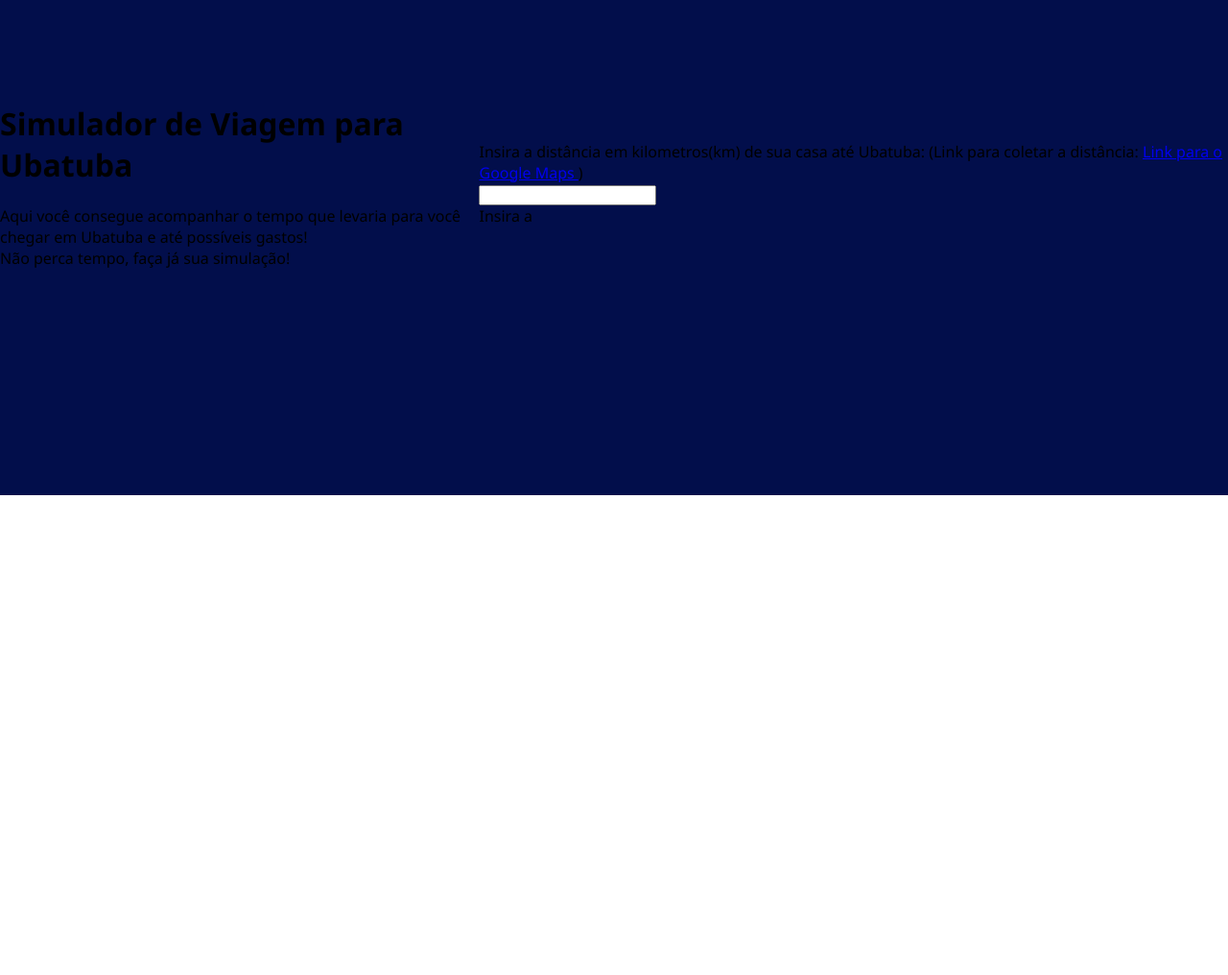
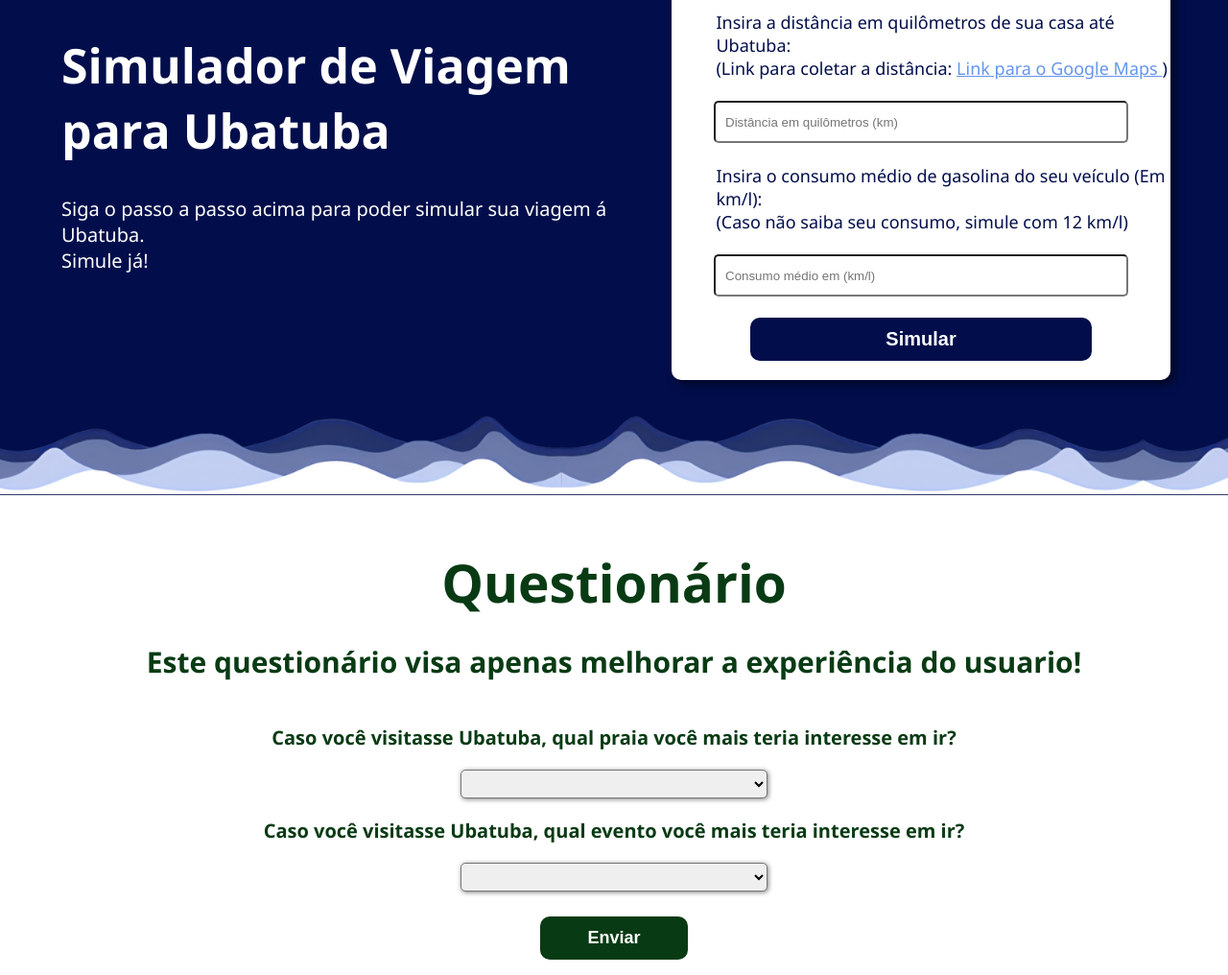
Before and after one commit to leoscavazza/Ubaturismo, a website: page site/public/simulador.html in a window 1280 px wide. Shown: the part 2264-3280 px from the top of the page at 96% size. Before the commit the page ends 2780 px from the top, so only its background shows below. Drawn offline with Linux system fonts and the light colour scheme.

Commit message:
Atualizando e finalizando a lógica e a parte visual do simulador

```diff
--- a/site/public/css/simulador.css
+++ b/site/public/css/simulador.css
@@ -177,4 +177,194 @@ body {
   width: 100%;
   height: 650px;
   background-color: #020e4b;
+  background-image: url(../assets/imgs/banner_resultado.png);
+  background-size: cover;
 }
+
+.texto_simulador {
+  display: flex;
+  flex-direction: column;
+  justify-content: center;
+  align-items: initial;
+  width: 50%;
+  margin-bottom: 6%;
+}
+
+.texto_simulador h1 {
+  color: #fff;
+  font-weight: 800;
+  font-size: 50px;
+  margin-left: 10%;
+}
+
+.texto_simulador p {
+  color: #fff;
+  font-weight: 500;
+  font-size: 20px;
+  margin-left: 10%;
+  margin-top: 0;
+}
+
+.simulador {
+  display: flex;
+  flex-direction: column;
+  justify-content: center;
+  align-items: center;
+  width: 50%;
+  margin-bottom: 6%;
+}
+
+#card_simulador {
+  display: flex;
+  flex-direction: column;
+  justify-content: center;
+  align-items: center;
+  width: 75%;
+  padding: 20px;
+  box-shadow: 5px 5px 10px rgba(0, 0, 0, 0.5);
+  border-radius: 10px;
+  background-color: #fff;
+}
+
+.linha_resultado {
+  display: flex;
+  align-items: center;
+  justify-content: center;
+  width: 100%;
+}
+
+.simulador h1 {
+  color: #020e4b;
+  font-weight: 800;
+  font-size: 40px;
+  text-align: center;
+  width: 100%;
+  margin-top: 0;
+}
+
+.simulador p {
+  color: #020e4b;
+  font-weight: 500;
+  margin-left: 11%;
+  font-size: 18px;
+  width: 100%;
+  margin-top: 0;
+  margin-bottom: 0;
+}
+
+.linha_resultado p {
+  margin: 0;
+  font-size: 28px;
+  font-weight: 700;
+  margin-left: 6%;
+  width: 100%;
+}
+
+#ultima_linha {
+  display: flex;
+  flex-direction: column;
+  padding-bottom: 4%;
+  border-bottom: 4px solid #020e4b;
+}
+
+#ultima_linha p {
+  margin-left: 12%;
+}
+
+#ultima_linha button {
+  margin-top: 4%;
+}
+
+.paragrafo_responda_questionario {
+  display: flex;
+  justify-content: center;
+  width: 100%;
+}
+
+.paragrafo_responda_questionario p {
+  width: 85%;
+  text-align: center;
+  font-size: 20px;
+  font-weight: 700;
+  margin: 0;
+  margin-top: 4%;
+}
+
+.simulador input{
+  width: 85%;
+  border-radius: 5px;
+  height: 40px;
+  padding: 0px 10px 0px;
+}
+
+.simulador button {
+  width: 74%;
+  height: 45px;
+  font-size: 20px;
+  font-weight: 800;
+  border: 2px solid #020e4b;
+  border-radius: 10px;
+  color: #fff;
+  background-color: #020e4b;
+  transition: 0.3s ease;
+}
+
+.simulador button:hover {
+  background-color: #fff;
+  color: #020e4b;
+}
+
+.container_questionario {
+  display: flex;
+  flex-direction: column;
+  justify-content: center;
+  align-items: center;
+  width: 100%;
+  height: 500px;
+  background-color: #fff;
+}
+
+.container_questionario h1 {
+  font-size: 55px;
+  font-weight: 800;
+  color: #083b14;
+  margin-bottom: 0;
+}
+
+.container_questionario h2 {
+  font-size: 30px;
+  font-weight: 700;
+  color: #083b14;
+}
+
+.container_questionario p {
+  font-size: 20px;
+  font-weight: 600;
+  color: #083b14;
+}
+
+.container_questionario select {
+  width: 25%;
+  height: 30px;
+  box-shadow: 1px 1px 5px rgba(0, 0, 0, 0.5);
+  border-radius: 5px;
+}
+
+.container_questionario button {
+  width: 12%;
+  height: 45px;
+  border: 2px solid #083b14;
+  border-radius: 10px;
+  margin-top: 2%;
+  font-size: 18px;
+  font-weight: 800;
+  background-color: #083b14;
+  color: #fff;
+  transition: 0.3s ease;
+}
+
+.container_questionario button:hover {
+  background-color: #fff;
+  color: #083b14;
+  border: 2px solid #083b14;
+}
--- /dev/null
+++ b/site/public/js/simulador.js
@@ -0,0 +1,70 @@
+function simular() {
+    var distancia = Number(ipt_distancia.value);
+    var consumo = Number(ipt_consumo.value);
+
+    if (distancia == "") {
+        alert("O campo de distância precisa ser preenchido.");
+    } else if (ipt_distancia.value != distancia) {
+        alert("O campo de distância pode conter apenas números.");
+    } else if (distancia < 0) {
+        alert("Insira uma distância válida.");
+    } else if (distancia > 5000) {
+        alert("Para viagens acima de 5000 km é recomendado uma passagem de avião.");
+    } else if (consumo == "") {
+        alert("O campo de consumo médio precisa ser preenchido.");
+    } else if (ipt_consumo.value != consumo) {
+        alert("O campo de consumo médio pode conter apenas números.");
+    } else if (consumo < 0) {
+        alert("Insira um consumo válido.");
+    } else if (consumo > 30) {
+        alert("Insira um consumo válido.");
+    } else {
+        var litros = distancia / consumo;
+        var preco = litros * 6.16;
+        var tempo = distancia / 75;
+
+        card_simulador.innerHTML =
+            `<h1>Resultado</h1>
+            <div class="linha_resultado">
+                <p>Distância total da viagem: ${distancia} Km</p>
+            </div>
+            <div class="linha_resultado">
+                <p>Duração aproximada da viagem: ${tempo} Horas</p>
+            </div>
+            <div id="ultima_linha" class="linha_resultado">
+                <p>Gasto total com gasolina: ${preco.toLocaleString('pt-BR',{ style: 'currency', currency: 'BRL' })}</p>
+                <button onclick="simular_novamente()">Simular novamente</button>
+            </div>
+            <div class="paragrafo_responda_questionario">
+                <p>
+                    Responda também nosso questionário logo abaixo,
+                    para nos ajudar a lhe fornecer a melhor expêriencia
+                    possivel!
+                </p>
+            </div>`
+    }
+}
+
+function simular_novamente() {
+    card_simulador.innerHTML =
+        `<h1>Simulador</h1>
+        <p class="paragrafo_distancia">
+            Insira a distância em quilômetros de sua casa até Ubatuba:
+            <br>
+            (Link para coletar a distância:
+            <a href="https://www.google.com/maps/dir//Ubatuba,+SP/@-23.3143278,-47.1817137,8z/data=!4m8!4m7!1m0!1m5!1m1!1s0x94cd5228bab1966d:0x9905169ef1825576!2m2!1d-45.0849154!2d-23.4345298?entry=ttu&g_ep=EgoyMDI1MTExNi4wIKXMDSoASAFQAw%3D%3D" style="color: cornflowerblue;">
+                Link para o Google Maps
+            </a>)
+        </p>
+        <br>
+        <input id="ipt_distancia" placeholder="Distância em quilômetros (km)"><br>
+        <p>
+            Insira o consumo médio de gasolina do seu veículo (Em km/l):
+            <br>
+            (Caso não saiba seu consumo, simule com 12 km/l)
+        </p>
+        <br>
+        <input id="ipt_consumo" placeholder="Consumo médio em (km/l)"><br>
+
+        <button onclick="simular()">Simular</button>`
+}
--- a/site/public/simulador.html
+++ b/site/public/simulador.html
@@ -13,6 +13,8 @@
     <link rel="stylesheet" href="./css/simulador.css">
     <link rel="icon" href="./assets/icon/favicon2.ico">
     <link rel="preconnect" href="https://fonts.gstatic.com">
+
+    <script src="./js/simulador.js"></script>
 </head>
 
 <body>
@@ -71,7 +73,8 @@
                     simulador,
                     em seguida insira a localização de sua casa como local de partida, após inserir a localização,
                     verifique a distância
-                    em kilometros informada na primeira rota, assim como na imagem.</p>
+                    em quilômetros informada na primeira rota, assim como na imagem.
+                </p>
             </div>
             <img src="assets/imgs/exemplo_kilometragem.png" alt="exemplo de kilometragem">
         </div>
@@ -79,40 +82,41 @@
             <div class="texto_passos">
                 <h1>2º Passo:</h1>
                 <p>
-                    Após concluir o primeiro passo, insira na primeira entrada do simulador a distância em kilometros,
-                    assim como na imagem.</p>
+                    Após concluir o primeiro passo, insira na primeira entrada do simulador a distância em quilômetros,
+                    assim como na imagem.
+                </p>
             </div>
-            <img src="assets/imgs/exemplo_kilometragem.png" alt="exemplo de kilometragem">
+            <img src="assets/imgs/segundo_passo.png" alt="exemplo de kilometragem">
         </div>
         <div class="passos">
             <div class="texto_passos">
                 <h1>3º Passo:</h1>
                 <p>
-                    Após concluir o segundo passo, selecione na segunda entrada, se você gostaria de viajar de carro ou
-                    de avião, assim como na imagem.</p>
+                    Após concluir o segundo passo, insira na segunda entrada o consumo médio de gasolina do seu veículo em quilômetros por litros.
+                    Caso não saiba seu consumo, simule com 12 km/l, pois essa é uma média geral.
+                </p>
             </div>
-            <img src="assets/imgs/exemplo_kilometragem.png" alt="exemplo de kilometragem">
+            <img src="assets/imgs/terceiro_passo.png" alt="exemplo de kilometragem">
         </div>
-
         <div class="passos">
             <div class="texto_passos">
                 <h1>4º Passo:</h1>
                 <p>
-                    Após concluir o terceiro passo, caso você tenha escolhido carro, selecione na terceira entrada a
-                    categoria do seu carro, se você escolheu avião, selecione a classe da viagem, assim como na imagem
-                    (Exemplo: carro).</p>
+                    Após concluir o terceiro passo, clique no botão simular assim como na imagem e acompanhe o resultado
+                    da simulação, com a distância total, duração da viagem e gasto total com gasolina.
+                </p>
             </div>
-            <img src="assets/imgs/exemplo_kilometragem.png" alt="exemplo de kilometragem">
+            <img src="assets/imgs/quarto_passo.png" alt="exemplo de kilometragem">
         </div>
-
         <div class="passos">
             <div class="texto_passos">
                 <h1>5º Passo:</h1>
                 <p>
-                    Após concluir o quarto passo, clique no botão simular e desça um pouco a tela para ver o resultado
-                    da simulação, assim como na imagem.</p>
+                    Após concluir o quarto passo, Responda também nosso questionário logo abaixo, para nos ajudar a lhe
+                    fornecer a melhor expêriencia possivel!
+                </p>
             </div>
-            <img src="assets/imgs/exemplo_kilometragem.png" alt="exemplo de kilometragem">
+            <img src="assets/imgs/quinto_passo.png" alt="exemplo de kilometragem">
         </div>
     </div>
 
@@ -120,20 +124,54 @@
         <div class="texto_simulador">
             <h1>Simulador de Viagem para Ubatuba</h1>
             <p>
-                Aqui você consegue acompanhar o tempo que levaria para você<br> chegar em Ubatuba e até possíveis
-                gastos!<br>
-                Não perca tempo, faça já sua simulação!
+                Siga o passo a passo acima para poder simular sua viagem á Ubatuba.<br>
+                Simule já!
             </p>
         </div>
         <div class="simulador">
-            Insira a distância em kilometros(km) de sua casa até Ubatuba: (Link para coletar a distância:
-            <a href="https://www.google.com/maps/dir//Ubatuba,+SP/@-23.3143278,-47.1817137,8z/data=!4m8!4m7!1m0!1m5!1m1!1s0x94cd5228bab1966d:0x9905169ef1825576!2m2!1d-45.0849154!2d-23.4345298?entry=ttu&g_ep=EgoyMDI1MTExNi4wIKXMDSoASAFQAw%3D%3D">
-                Link para o Google Maps
-            </a>)<br>
-            <input id="ipt_distancia"><br>
+            <div id="card_simulador">
+                <h1>Simulador</h1>
+                <p class="paragrafo_distancia">
+                    Insira a distância em quilômetros de sua casa até Ubatuba:
+                    <br>
+                    (Link para coletar a distância:
+                    <a href="https://www.google.com/maps/dir//Ubatuba,+SP/@-23.3143278,-47.1817137,8z/data=!4m8!4m7!1m0!1m5!1m1!1s0x94cd5228bab1966d:0x9905169ef1825576!2m2!1d-45.0849154!2d-23.4345298?entry=ttu&g_ep=EgoyMDI1MTExNi4wIKXMDSoASAFQAw%3D%3D"
+                        style="color: cornflowerblue;">
+                        Link para o Google Maps
+                    </a>)
+                </p>
+                <br>
+                <input id="ipt_distancia" placeholder="Distância em quilômetros (km)"><br>
+                <p>
+                    Insira o consumo médio de gasolina do seu veículo (Em km/l):
+                    <br>
+                    (Caso não saiba seu consumo, simule com 12 km/l)
+                </p>
+                <br>
+                <input id="ipt_consumo" placeholder="Consumo médio em (km/l)"><br>
 
-            Insira a
+
+                <button onclick="simular()">Simular</button>
+            </div>
         </div>
+    </div>
+
+    <div class="container_questionario">
+        <h1>Questionário</h1>
+
+        <h2>Este questionário visa apenas melhorar a experiência do usuario!</h2>
+
+        <p>Caso você visitasse Ubatuba, qual praia você mais teria interesse em ir?</p>
+        <select id="select_praia">
+
+        </select>
+
+        <p>Caso você visitasse Ubatuba, qual evento você mais teria interesse em ir?</p>
+        <select id="select_evento">
+
+        </select>
+
+        <button onclick="questionario()">Enviar</button>
     </div>
 </body>
 
```
Also changed, not shown: site/public/assets/imgs/banner_resultado.png (added), site/public/assets/imgs/quarto_passo.png (added), site/public/assets/imgs/quinto_passo.png (added), site/public/assets/imgs/segundo_passo.png (added), site/public/assets/imgs/terceiro_passo.png (added).
